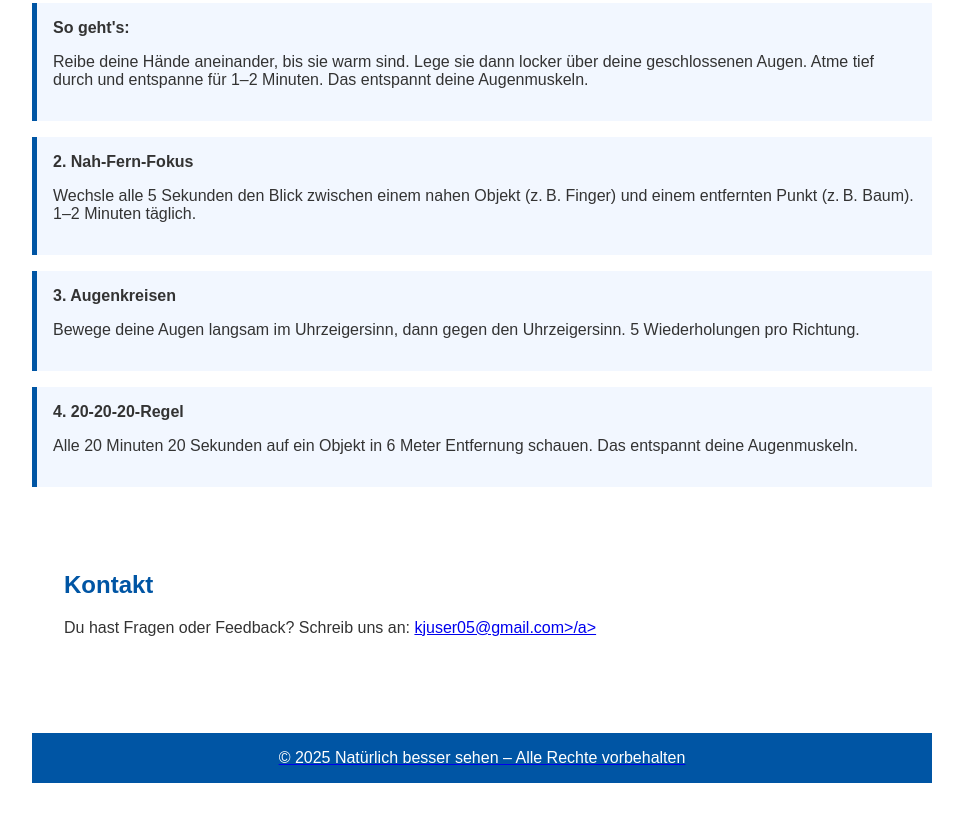
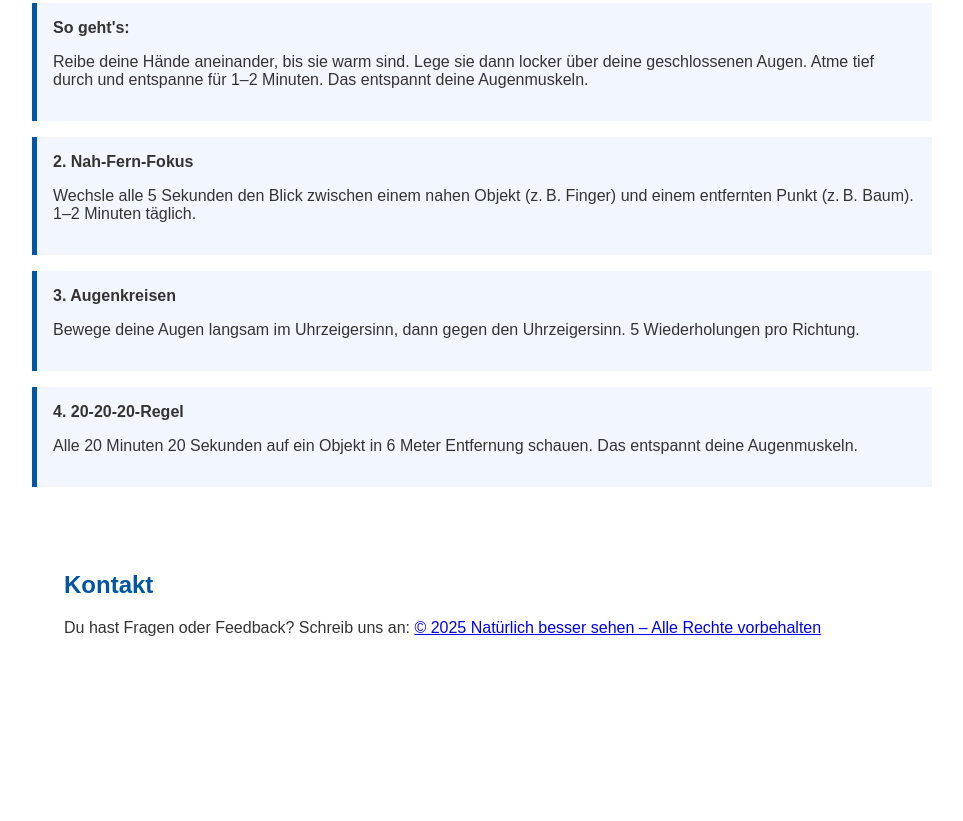
Before and after one commit to Kjuser740/natuerlich-besser-sehen, a plain HTML site: page index.html in a window 1280 px wide. Shown: the part 690-1511 px from the top of the page, without its empty margins (158-1121 px from the left). After the commit the page ends 1439 px from the top, so only its background shows below. Drawn offline with Linux system fonts and the light colour scheme.

Commit message:
Update index.html

```diff
--- a/index.html
+++ b/index.html
@@ -126,8 +126,7 @@
 
   <section class="section" id="kontakt">
     <h2>Kontakt</h2>
-    <p>Du hast Fragen oder Feedback? Schreib uns an: <a href="mailto:kjuser05@gmail.com">kjuser05@gmail.com>/a></p>
-  </section>
+    <p>Du hast Fragen oder Feedback? Schreib uns an: <a href="mailto:kjuser05@gmail.com"
 
   <footer>
     &copy; 2025 Natürlich besser sehen – Alle Rechte vorbehalten
```
